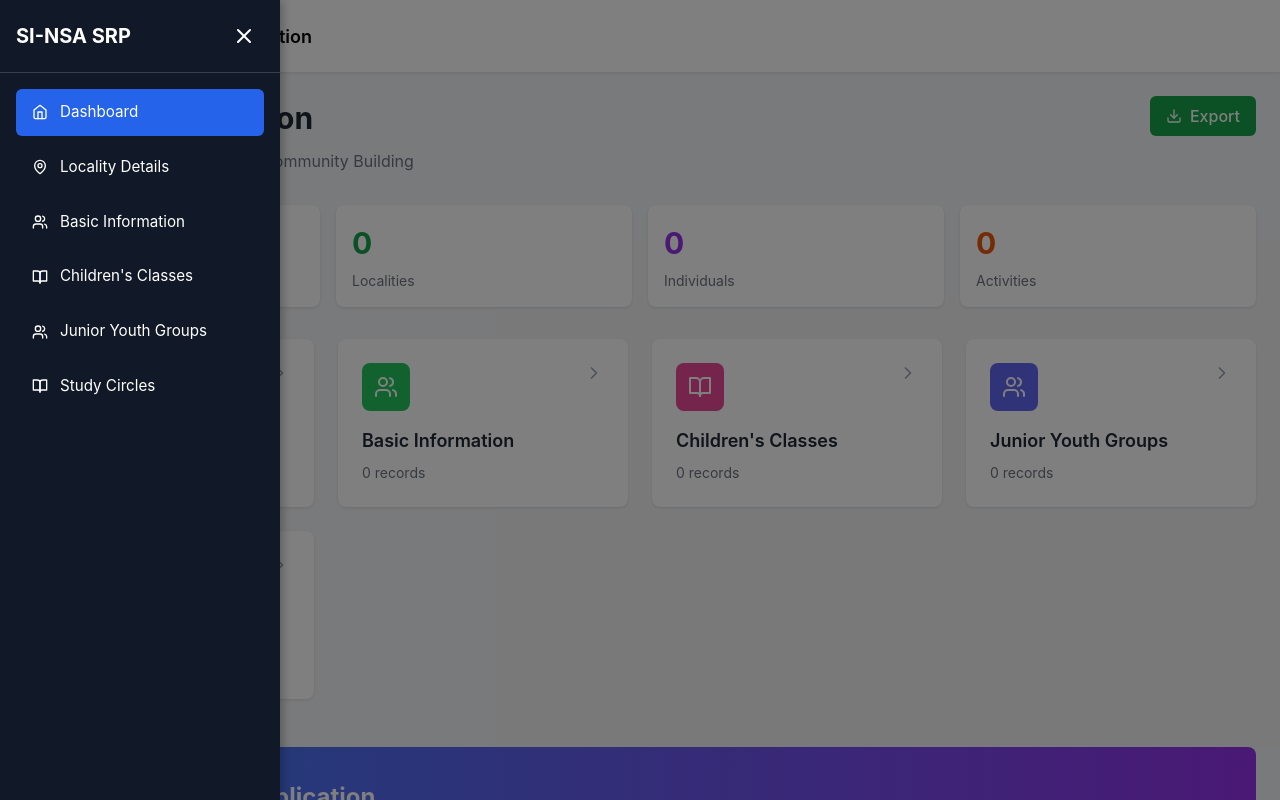
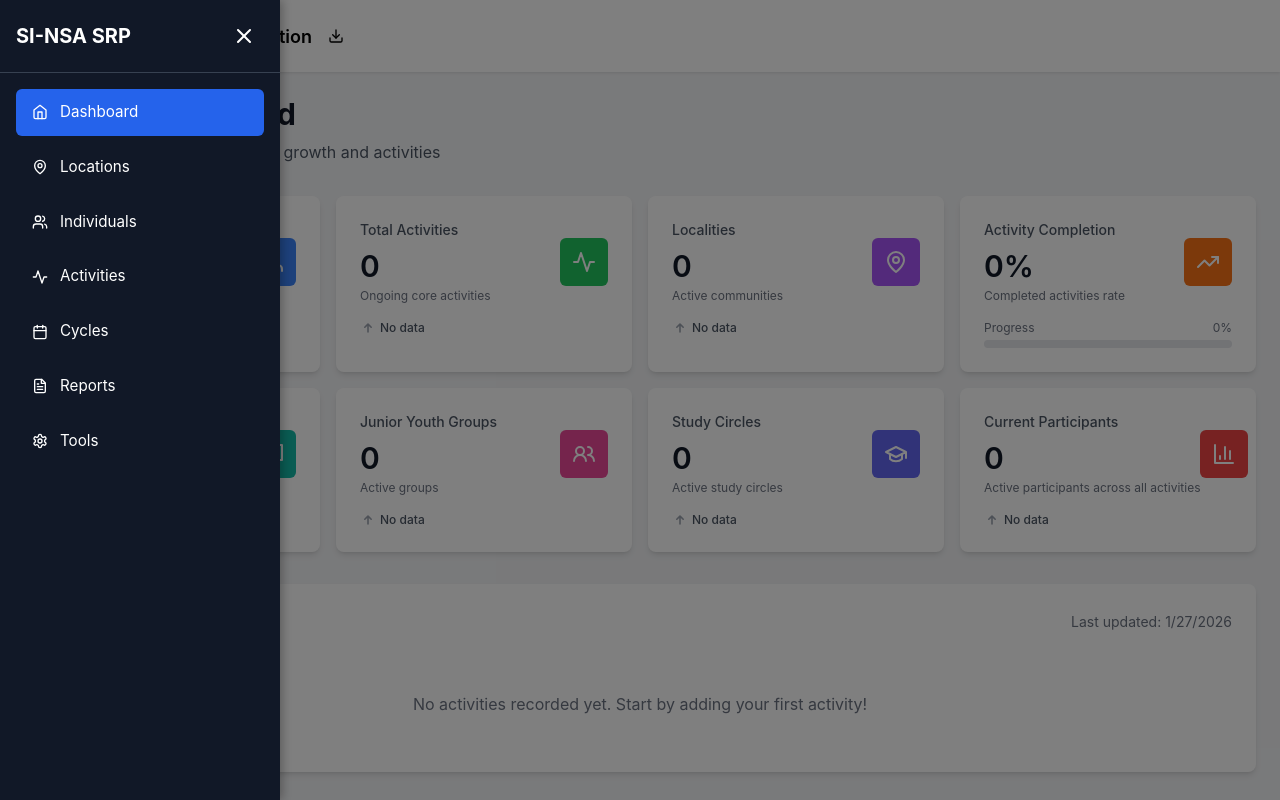
Before and after one commit to meresimi/si-nsa-srp, a React (Create React App) app: page / in a window 1280 px wide. Both pictures are taken after a click on the button 36 px from the left and 36 px from the top of the page. Built offline with nearby package versions, Linux system fonts and the light colour scheme.

Commit message:
Update App.js

```diff
--- a/src/App.js
+++ b/src/App.js
@@ -1,16 +1,26 @@
 import React, { useState, useEffect } from 'react';
-import { Users, MapPin, BookOpen, ChevronRight, Menu, X, Download, ArrowLeft, Home } from 'lucide-react';
+import {
+  Users,
+  MapPin,
+  Menu,
+  X,
+  Download,
+  Home,
+  Activity,
+  Calendar,
+  FileText,
+  Settings
+} from 'lucide-react';
 import './App.css';
 
-// Import form components
-import LocalityForm from './components/Forms/LocalityForm';
-import IndividualsForm from './components/Forms/IndividualsForm';
-import ChildrenClassesForm from './components/Forms/ChildrenClassesForm';
-import JuniorYouthGroupForm from './components/Forms/JuniorYouthGroupForm';
-import StudyCircleForm from './components/Forms/StudyCircleForm';
-
-// Import shared components
-import RecordsList from './components/Shared/RecordsList';
+// Import components
+import Dashboard from './components/Dashboard/Dashboard';
+import LocationsView from './components/Locations/LocationsView';
+import IndividualsView from './components/Individuals/IndividualsView';
+import ActivitiesView from './components/Activities/ActivitiesView';
+import CyclesView from './components/Cycles/CyclesView';
+import ReportsView from './components/Reports/ReportsView';
+import ToolsView from './components/Tools/ToolsView';
 
 // Import utilities
 import { STORAGE_KEYS } from './utils/constants';
@@ -49,7 +59,7 @@ const App = () => {
     localStorage.setItem(STORAGE_KEYS[formType], JSON.stringify(records));
     setSavedRecords(prev => ({ ...prev, [formType]: records }));
     alert('Record saved successfully!');
-    loadAllData(); // Reload data
+    loadAllData();
   };
 
   const deleteRecord = (formType, id) => {
@@ -57,7 +67,7 @@ const App = () => {
     const records = savedRecords[formType].filter(r => r.id !== id);
     localStorage.setItem(STORAGE_KEYS[formType], JSON.stringify(records));
     setSavedRecords(prev => ({ ...prev, [formType]: records }));
-    loadAllData(); // Reload data
+    loadAllData();
   };
 
   const handleExportData = () => {
@@ -70,74 +80,16 @@ const App = () => {
     }
   };
 
-  const forms = [
-    { id: 'localities', name: 'Locality Details', icon: MapPin, color: 'bg-blue-500' },
-    { id: 'individuals', name: 'Basic Information', icon: Users, color: 'bg-green-500' },
-    { id: 'childrenClasses', name: "Children's Classes", icon: BookOpen, color: 'bg-pink-500' },
-    { id: 'juniorYouthGroups', name: 'Junior Youth Groups', icon: Users, color: 'bg-indigo-500' },
-    { id: 'studyCircles', name: 'Study Circles', icon: BookOpen, color: 'bg-teal-500' }
+  // Updated navigation items
+  const navigationItems = [
+    { id: 'dashboard', name: 'Dashboard', icon: Home },
+    { id: 'locations', name: 'Locations', icon: MapPin },
+    { id: 'individuals', name: 'Individuals', icon: Users },
+    { id: 'activities', name: 'Activities', icon: Activity },
+    { id: 'cycles', name: 'Cycles', icon: Calendar },
+    { id: 'reports', name: 'Reports', icon: FileText },
+    { id: 'tools', name: 'Tools', icon: Settings }
   ];
-
-  const DashboardView = () => {
-    const totalRecords = Object.values(savedRecords).reduce((sum, records) => sum + records.length, 0);
-
-    return (
-      <div className="dashboard-container">
-        <div className="dashboard-header">
-          <div>
-            <h1 className="dashboard-title">SRP Data Collection</h1>
-            <p className="dashboard-subtitle">Systematic Regional Program - Community Building</p>
-          </div>
-          <button onClick={handleExportData} className="btn-export">
-            <Download className="w-4 h-4" /> Export
-          </button>
-        </div>
-
-        <div className="stats-grid">
-          <div className="stat-card">
-            <div className="stat-value text-blue-600">{totalRecords}</div>
-            <div className="stat-label">Total Records</div>
-          </div>
-          <div className="stat-card">
-            <div className="stat-value text-green-600">{savedRecords.localities?.length || 0}</div>
-            <div className="stat-label">Localities</div>
-          </div>
-          <div className="stat-card">
-            <div className="stat-value text-purple-600">{savedRecords.individuals?.length || 0}</div>
-            <div className="stat-label">Individuals</div>
-          </div>
-          <div className="stat-card">
-            <div className="stat-value text-orange-600">
-              {(savedRecords.childrenClasses?.length || 0) +
-               (savedRecords.juniorYouthGroups?.length || 0) +
-               (savedRecords.studyCircles?.length || 0)}
-            </div>
-            <div className="stat-label">Activities</div>
-          </div>
-        </div>
-
-        <div className="forms-grid">
-          {forms.map(form => (
-            <div key={form.id} onClick={() => setActiveView(form.id)} className="form-card">
-              <div className="form-card-header">
-                <div className={`form-icon ${form.color}`}>
-                  <form.icon className="w-6 h-6 text-white" />
-                </div>
-                <ChevronRight className="w-5 h-5 text-gray-400" />
-              </div>
-              <h3 className="form-card-title">{form.name}</h3>
-              <p className="form-card-count">{savedRecords[form.id]?.length || 0} records</p>
-            </div>
-          ))}
-        </div>
-
-        <div className="info-banner">
-          <h2 className="info-banner-title">Cross-Platform Application</h2>
-          <p className="info-banner-text">Works on Android, iOS, and Windows using Capacitor & Electron. All data stored locally.</p>
-        </div>
-      </div>
-    );
-  };
 
   const MobileMenu = () => {
     if (!mobileMenuOpen) return null;
@@ -159,27 +111,17 @@ const App = () => {
             </button>
           </div>
           <nav className="mobile-nav">
+            {navigationItems.map(item => (
               <button
+                key={item.id}
                 onClick={() => {
-                setActiveView('dashboard');
+                  setActiveView(item.id);
                   setMobileMenuOpen(false);
                 }}
-              className={`mobile-nav-item ${activeView === 'dashboard' ? 'mobile-nav-item-active' : ''}`}
+                className={`mobile-nav-item ${activeView === item.id ? 'mobile-nav-item-active' : ''}`}
               >
-              <Home className="w-4 h-4" />
-              Dashboard
-            </button>
-            {forms.map(form => (
-              <button
-                key={form.id}
-                onClick={() => {
-                  setActiveView(form.id);
-                  setMobileMenuOpen(false);
-                }}
-                className={`mobile-nav-item ${activeView === form.id ? 'mobile-nav-item-active' : ''}`}
-              >
-                <form.icon className="w-4 h-4" />
-                {form.name}
+                <item.icon className="w-4 h-4" />
+                {item.name}
               </button>
             ))}
           </nav>
@@ -188,61 +130,58 @@ const App = () => {
     );
   };
 
-  const renderFormContent = () => {
-    const form = forms.find(f => f.id === activeView);
-    if (!form) return null;
-
+  const renderView = () => {
+    switch (activeView) {
+      case 'dashboard':
+        return <Dashboard />;
+      case 'locations':
         return (
-      <div className="page-container">
-        <div className="page-header">
-          <button onClick={() => setActiveView('dashboard')} className="btn-back">
-            <ArrowLeft className="w-4 h-4" />
-            Back to Dashboard
-          </button>
-          <h1 className="page-title">{form.name}</h1>
-        </div>
-
-        <div className="page-content">
-          {activeView === 'localities' && (
-            <LocalityForm onSave={(data) => saveRecord('localities', data)} />
-          )}
-          {activeView === 'individuals' && (
-            <IndividualsForm onSave={(data) => saveRecord('individuals', data)} />
-          )}
-          {activeView === 'childrenClasses' && (
-            <ChildrenClassesForm
-              onSave={(data) => saveRecord('childrenClasses', data)}
-              localities={savedRecords.localities || []}
-              individuals={savedRecords.individuals || []}
-              onCancel={() => setActiveView('dashboard')}
+          <LocationsView
+            savedRecords={savedRecords}
+            onSave={saveRecord}
+            onDelete={deleteRecord}
           />
-          )}
-          {activeView === 'juniorYouthGroups' && (
-            <JuniorYouthGroupForm
-              onSave={(data) => saveRecord('juniorYouthGroups', data)}
-              localities={savedRecords.localities || []}
-              individuals={savedRecords.individuals || []}
-              onCancel={() => setActiveView('dashboard')}
+        );
+      case 'individuals':
+        return (
+          <IndividualsView
+            savedRecords={savedRecords}
+            onSave={saveRecord}
+            onDelete={deleteRecord}
           />
-          )}
-          {activeView === 'studyCircles' && (
-            <StudyCircleForm
-              onSave={(data) => saveRecord('studyCircles', data)}
-              localities={savedRecords.localities || []}
-              individuals={savedRecords.individuals || []}
-              onCancel={() => setActiveView('dashboard')}
+        );
+      case 'activities':
+        return (
+          <ActivitiesView
+            savedRecords={savedRecords}
+            onSave={saveRecord}
+            onDelete={deleteRecord}
           />
-          )}
-        </div>
-
-        <RecordsList
-          title={`Saved ${form.name}`}
-          records={savedRecords[activeView] || []}
-          onDelete={(id) => deleteRecord(activeView, id)}
-          emptyMessage={`No ${form.name.toLowerCase()} records saved yet`}
+        );
+      case 'cycles':
+        return (
+          <CyclesView
+            savedRecords={savedRecords}
+            onSave={saveRecord}
+            onDelete={deleteRecord}
           />
-      </div>
         );
+      case 'reports':
+        return (
+          <ReportsView
+            savedRecords={savedRecords}
+          />
+        );
+      case 'tools':
+        return (
+          <ToolsView
+            savedRecords={savedRecords}
+            onExport={handleExportData}
+          />
+        );
+      default:
+        return <Dashboard />;
+    }
   };
 
   return (
@@ -256,9 +195,12 @@ const App = () => {
             <Menu className="w-6 h-6" />
           </button>
           <h1 className="header-title">SI-NSA SRP Data Collection</h1>
+          <button onClick={handleExportData} className="btn-export-header">
+            <Download className="w-4 h-4" />
+          </button>
         </div>
 
-        {activeView === 'dashboard' ? <DashboardView /> : renderFormContent()}
+        {renderView()}
       </div>
 
       <MobileMenu />
```
Lines whose indentation alone changed are shown as unchanged.
